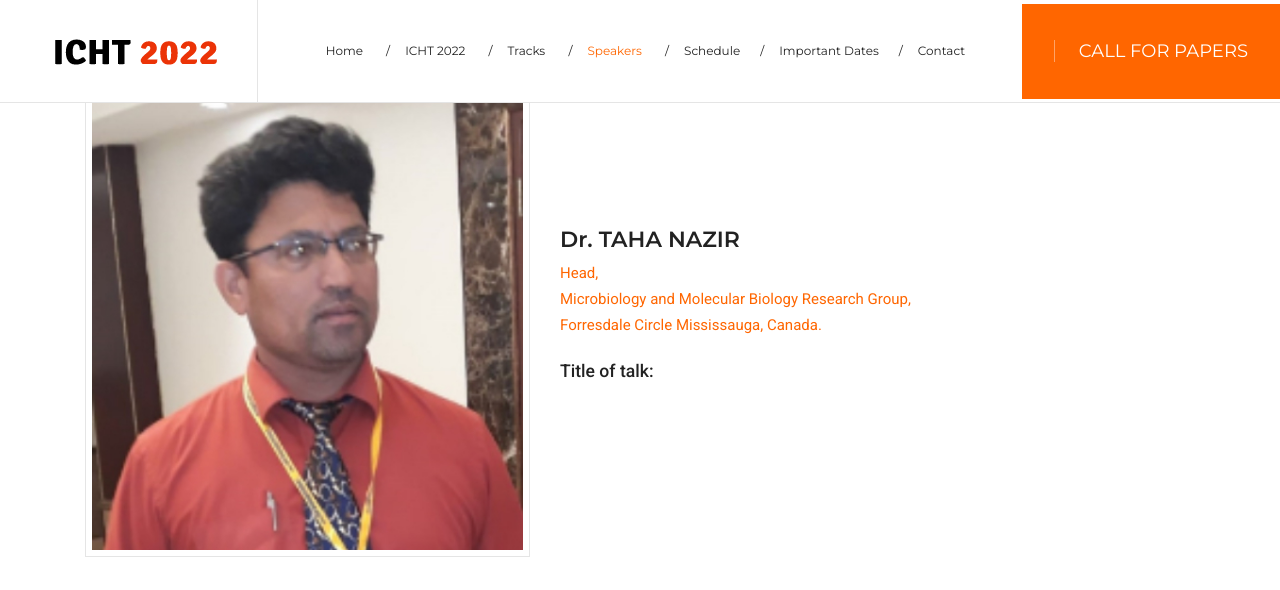
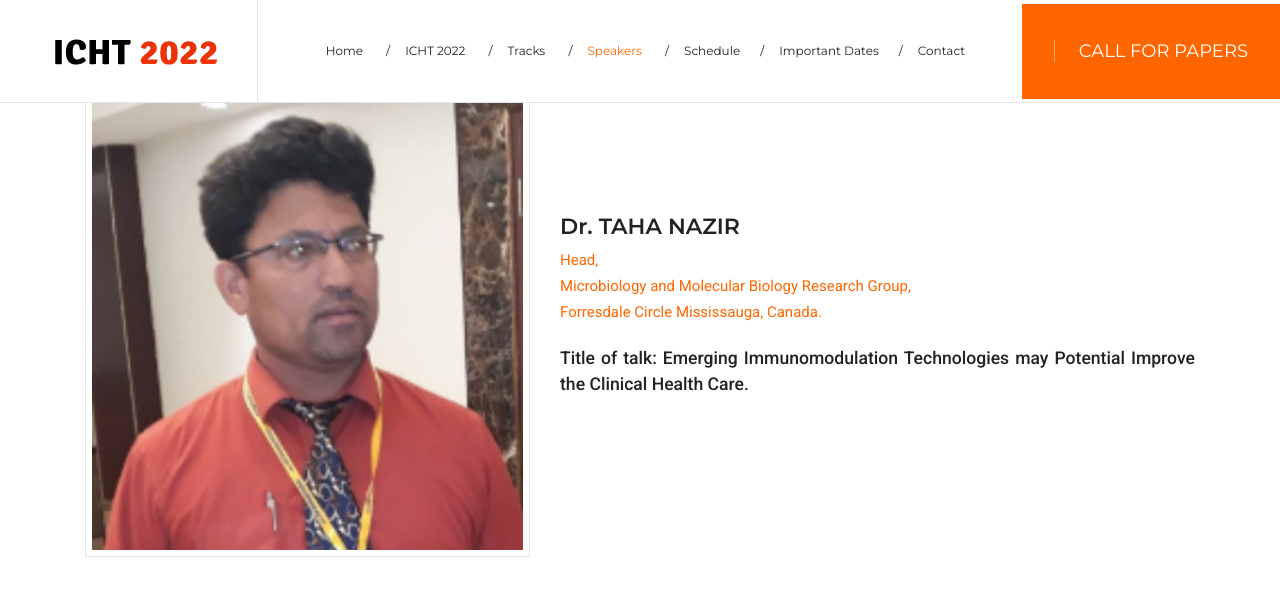
Before and after one commit to sarangi/ICHT2022, a PHP site: page /t3sp2.php in a window 1280 px wide. Shown: the top 590 px of the page. Run offline with PHP 8.4, Linux system fonts and the light colour scheme; data that the repository does not hold is empty; some libraries are stand-ins or nearby versions.

Commit message:
speaker updation

```diff
--- a/t3sp2.php
+++ b/t3sp2.php
@@ -22,7 +22,7 @@ include 'header.php';?>
                             </p>
 						</div>
 						<div class="details">
-							<p >Title of talk:
+							<p >Title of talk: Emerging Immunomodulation Technologies may Potential Improve the Clinical Health Care.
 							<br>
 							</p>
 						</div>
```
